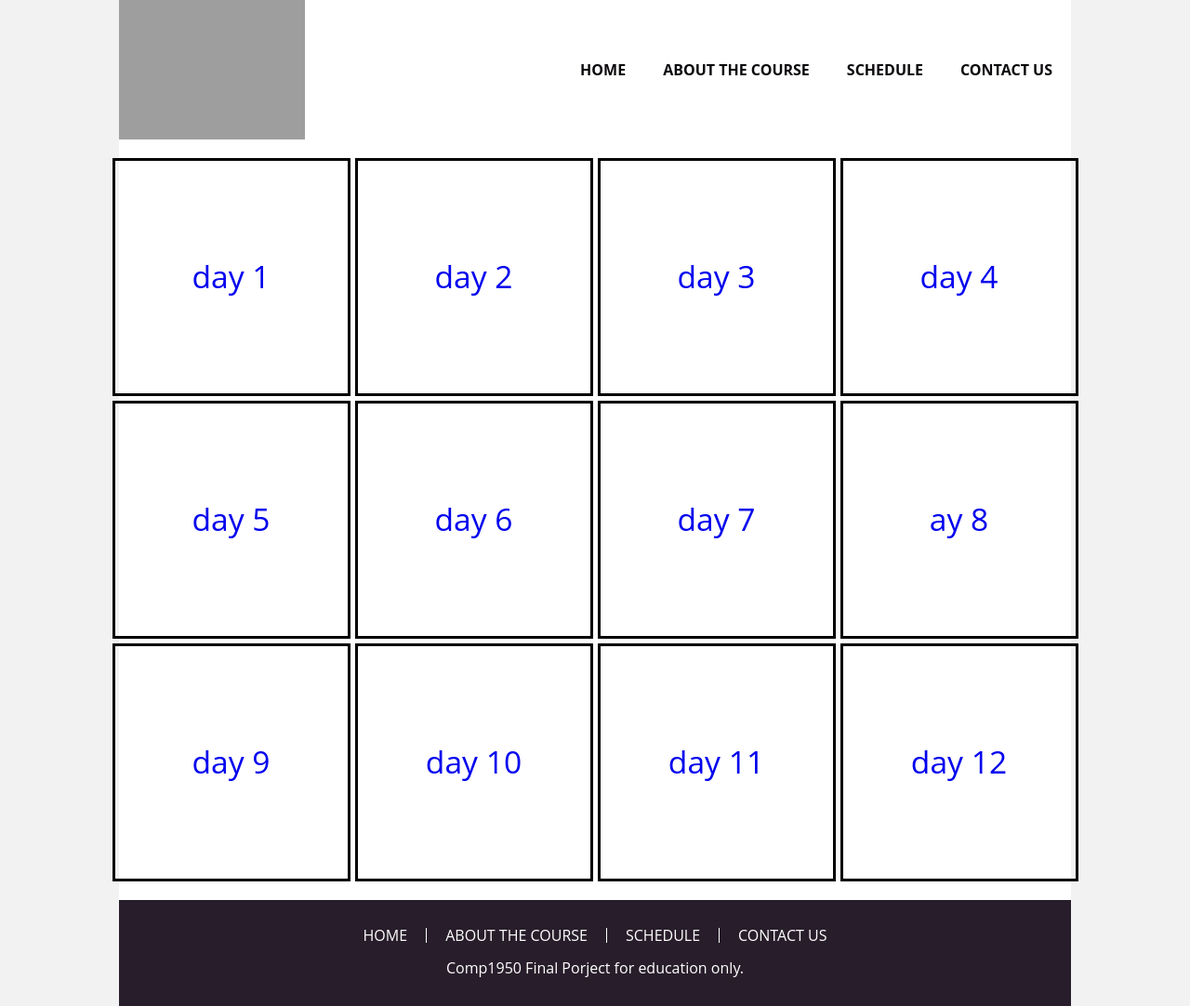
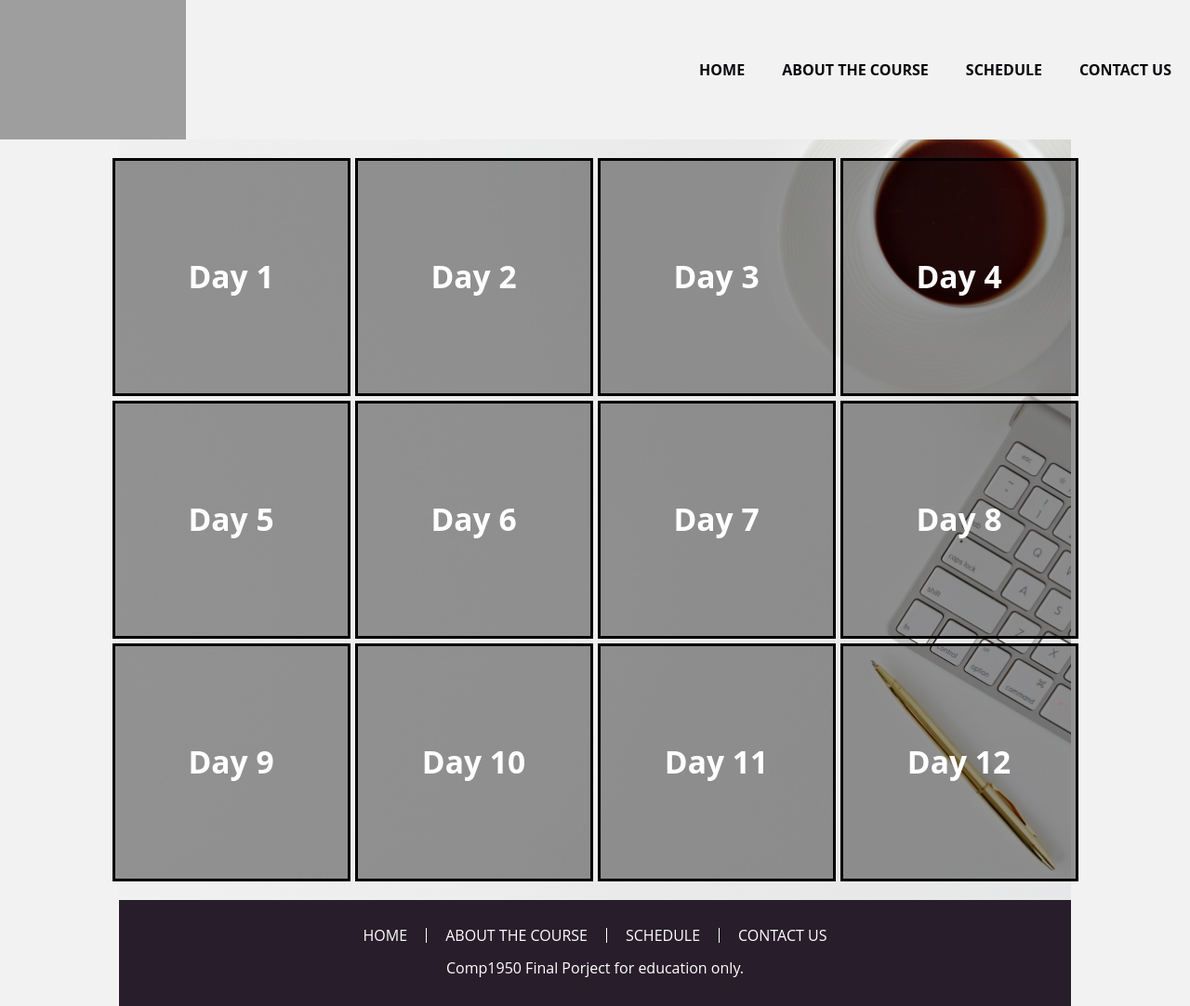
Before and after one commit to tobebestman/comp1950-final-project, a PHP site: page /schedule.html in a window 1280 px wide. Shown: the whole page at 93% size. Run offline with PHP 8.4, Linux system fonts and the light colour scheme; style sheets or scripts are compiled from the project's sources; some libraries are stand-ins or nearby versions; grey boxes are pictures that could not be loaded.

Commit message:
adjust the box style and the slidshow

```diff
--- a/index.html
+++ b/index.html
@@ -16,10 +16,11 @@
     <script>
         $(document).ready(function() {
             $('.slider').bxSlider({
-                mode: 'fade',
+                mode: 'horizontal',
                 captions: true
             });
         });
+
     </script>
 
 
@@ -63,9 +64,6 @@
                     </div>
                     <div>
                         <img src="./images/computer-on-desk.jpg" alt="Computer on desk" title="Uptodate technical content">
-                    </div>
-                    <div>
-                        <img src="./images/bcit.jpg" alt="BCIT - Burnaby campus" title="BCIT campus">
                     </div>
                 </div>
                 <h1>Web Design<br>and<br>Development 2</h1>
--- a/schedule.html
+++ b/schedule.html
@@ -8,10 +8,20 @@
     <title>Schedule</title>
     <script src="https://ajax.googleapis.com/ajax/libs/jquery/3.1.1/jquery.min.js"></script>
     <link rel="stylesheet" href="./styles/styles.css">
+
+    <style>
+        .wrapper {
+            background-image: url('./images/schedule.jpg');
+            background-repeat: no-repeat;
+            background-color: aquamarine;
+            background-position: center center;
+            background-size: cover;
+        }
+    </style>
+
 </head>
 
 <body>
-    <div class="wrapper">
     <header>
         <div class="header-row-01">
             <a href="./index.html"><img class="logo" src="./images/comp1950_logo.svg"></a>
@@ -39,8 +49,9 @@
             </ul>
         </nav>
     </header>
+    <div class="wrapper">
         <main>
-            <div class="wrapper">
+
             <section class="schedule">
                 <div class="box">
                     <a href="./day1.html">day 1</a>
@@ -64,7 +75,7 @@
                     <a href="#0">day 7</a>
                 </div>
                 <div class="box">
-                        <a href="#0">ay 8</a>
+                    <a href="#0">day 8</a>
                 </div>
                 <div class="box">
                     <a href="#0">day 9</a>
@@ -79,7 +90,7 @@
                     <a href="#0">day 12</a>
                 </div>
             </section>
-            </div>
+
         </main>
         <footer>
             <nav>
--- a/scss/_banner.scss
+++ b/scss/_banner.scss
@@ -7,16 +7,15 @@
 
     width: 80%vw;
     h1 {
-        font-size: 4em;
+        font-size: 3em;
         @include flatten;
-        @include center(false);
+        @include center(false, false);
         color: $text-light;
         text-align: center;
-        text-shadow: 2px 4px 0 $text-dark,
-        4px 6px 0 $site-orange;
+        text-shadow: 2px 2px 0 $text-dark;
         white-space: nowrap;
         font-family: $body-font;
-        font-weight: 800;
+        font-weight: 600;
     }
 
     @include mq($phoneLarge) {
--- a/scss/_box.scss
+++ b/scss/_box.scss
@@ -7,16 +7,45 @@
     justify-items: stretch;
     align-items: stretch;
     justify-content: center;
+    text-transform: capitalize;
 
+    a {
+        $transition: background-color 0.3s ease;
+        @include plain-link($site-black);
+        font-weight: bold;
+        display: block;
+        transition: $transition;
+        position: relative;
+        padding: 10px;
+        color: $site-white;
+
+        &:after {
+            content: "";
+            position: absolute;
+            bottom: 0;
+            left: 0;
+            width: 100%;
+            height: 4px;
+            background-color: transparent;
+            transition: $transition;
+        }
+        #{$hover} {
+            background-color: rgba($site-red, 0.1);
+            outline: none;
+            &:after {
+                background-color: $site-yellow;
+            }
+        }
+    }
 
     @include mq($phonePortrait) {
         grid-template-columns: repeat(2, 40vw);
         grid-template-rows: repeat(6, 10vw);
         padding: $padding-mobile;
-    }
 
-    a {
-        text-decoration: none;
+        a {
+            padding: 5px;
+        }
     }
 
 }
@@ -27,4 +56,5 @@
     display: flex;
     justify-content: center;
     align-items: center;
+    background-color: rgba(0, 0, 0, 0.4);
 }
```
Also changed, not shown: credits.html (added, +27 -0 lines), images/code-screen.jpg (added), images/computer-on-desk.jpg, images/schedule.jpg (added), images/web-code.jpg. Lines whose indentation alone changed are shown as unchanged.
